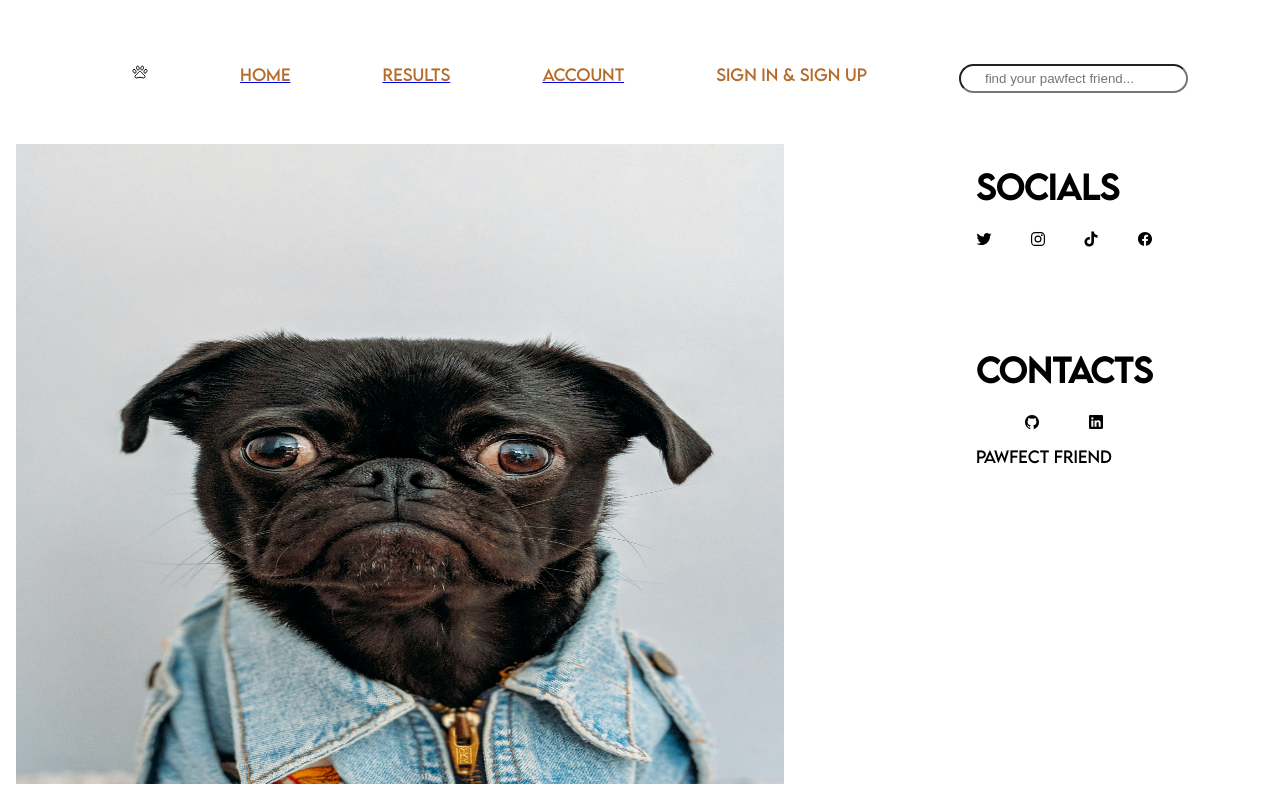
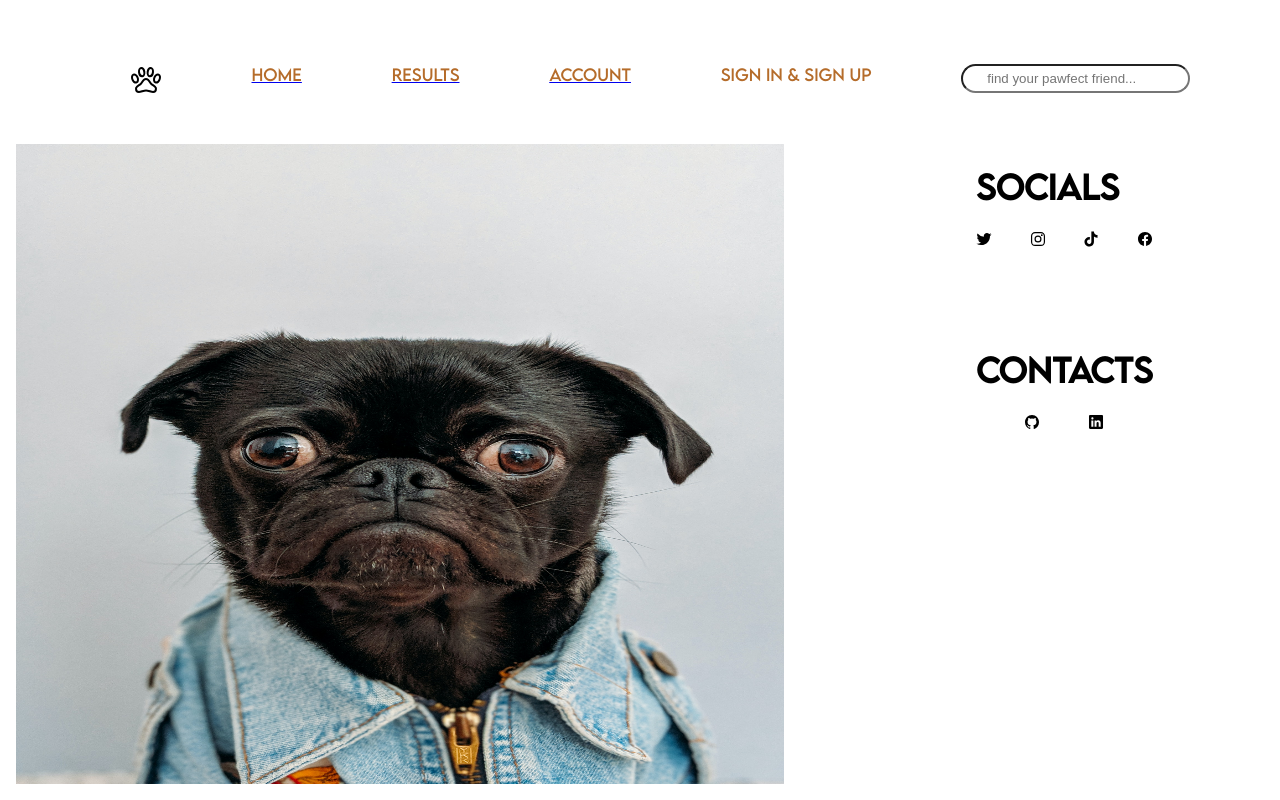
Before and after one commit to felixlaii/pawfinder, a React (Create React App) app in the folder client/: page / in a window 1280 px wide. Shown: the top 800 px of the page. Built offline with nearby package versions, Linux system fonts and the light colour scheme.

Commit message:
styled icon

```diff
--- a/client/src/components/PageHeader/PageHeader.jsx
+++ b/client/src/components/PageHeader/PageHeader.jsx
@@ -14,7 +14,7 @@ function PageHeader() {
     <div className="page-header">
       <nav className="page-header__nav">
         <ul className="page-header__list">
-      <ion-icon name="paw-outline"></ion-icon>
+      <ion-icon size="large" name="paw-outline"></ion-icon>
           <Link to="/">
             <li className="page-header__item">home</li>
           </Link>
--- a/client/src/components/PageHeader/pageHeader.scss
+++ b/client/src/components/PageHeader/pageHeader.scss
@@ -11,6 +11,11 @@
     justify-content: space-evenly;
     text-decoration: none;
     font-size: 1rem;
+  }
+
+  &__icon {
+    width: 1rem;
+    height: 1rem;
   }
 
   &__item {
--- a/client/src/pages/HomePage/HomePage.jsx
+++ b/client/src/pages/HomePage/HomePage.jsx
@@ -29,6 +29,7 @@ function HomePage() {
             </div>
             <div className="home-page__about">
               <p className="home-page__slogan">pawfect friend</p>
+              <ion-icon size="small" name="paw-outline"></ion-icon>
             </div>
           </footer>
         </div>
--- a/client/src/pages/HomePage/homePage.scss
+++ b/client/src/pages/HomePage/homePage.scss
@@ -32,5 +32,12 @@
         }
     }
 
+    &__about {
+        display: flex;
+        flex-direction: row;
+        justify-content: center;
+        margin-top: 53rem;
+    }
+
 
 }
```
